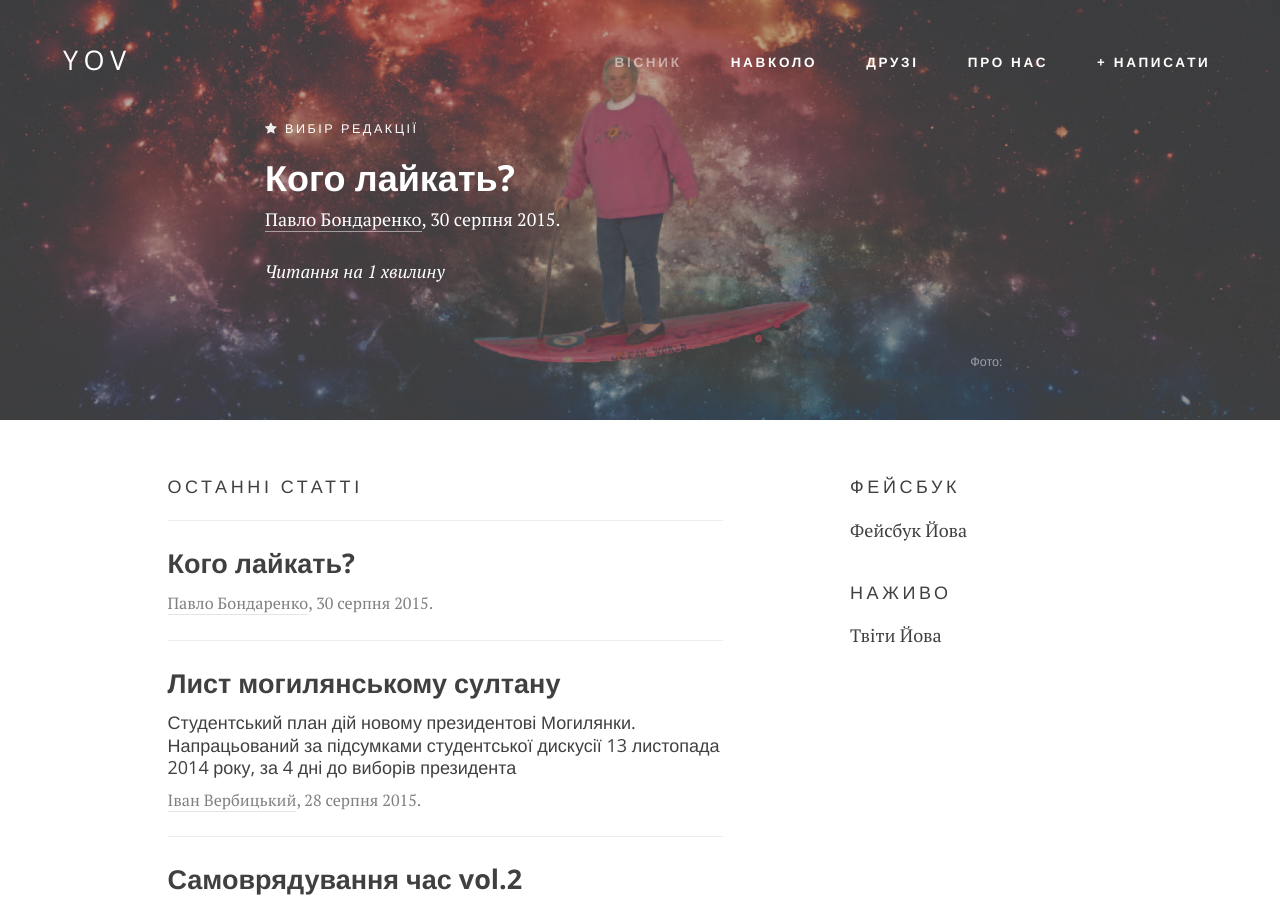
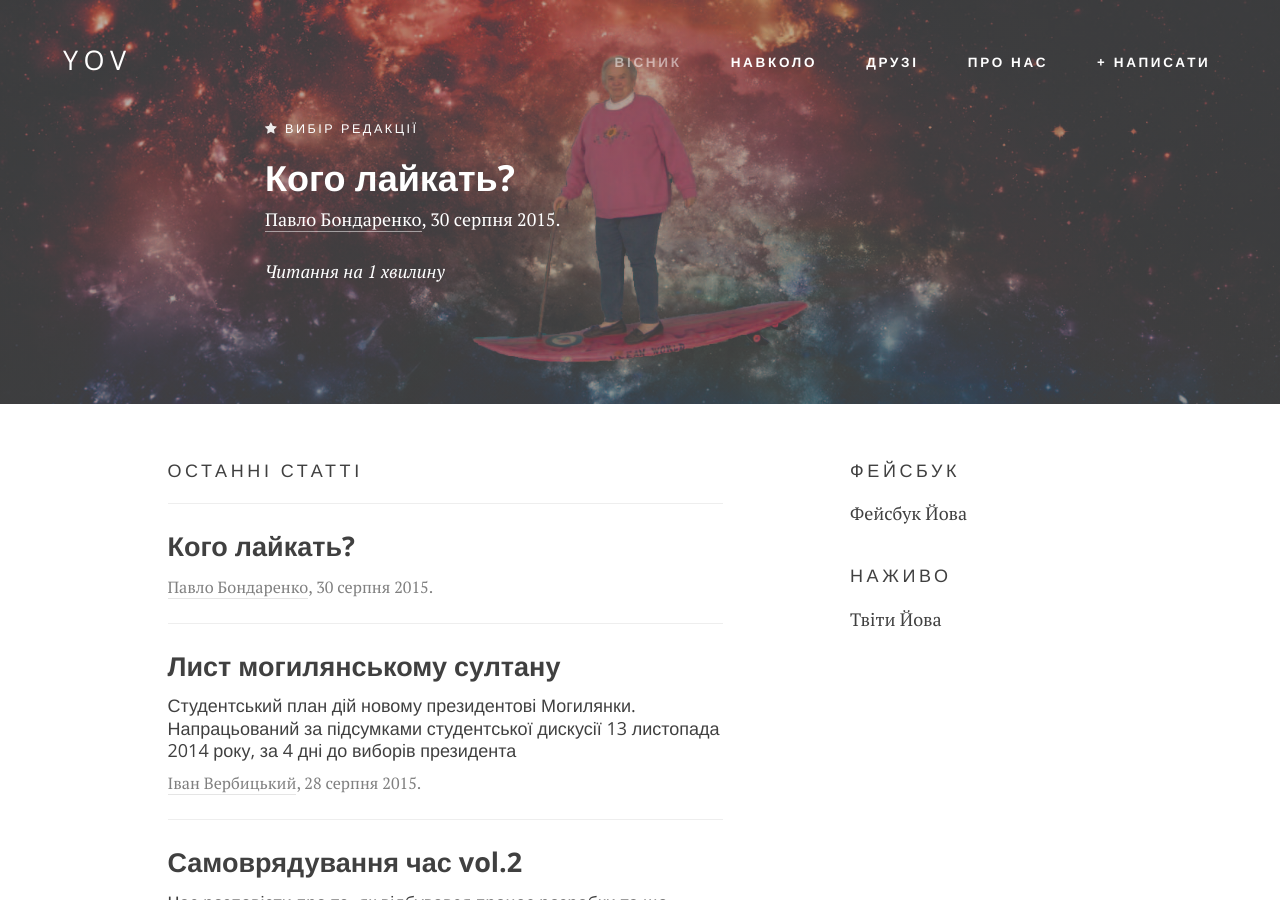
Before and after one commit to boretskyi/boretskyi.github.io, a Jekyll site: the page built from journal/index.html, in a window 1280 px wide and 900 px high. Built offline with Jekyll 4.4.1, drawn with Linux system fonts in a browser that asks for light colours; nearby versions of some CDN libraries; the list of posts is cut into pages by our own code; comment, search, counter and statistics services are not loaded.

Commit message:
Fix image credits

```diff
--- a/_includes/post_header.html
+++ b/_includes/post_header.html
@@ -19,7 +19,7 @@
                         {% if include.link %}
                         </a>
                         {% endif %}
-                        <div class="meta"><span class="post-meta-main">{% if include.post.author_link and include.post.author_link|count > 0 %}<a href="{{ include.post.author_link }}">{{ include.post.author }}</a>{% else %}{{ include.post.author }}{% endif %}, {% include date.html date=include.post.date %}.</span> <a class="comments-link" href="{% include url.html part=include.post.url %}#disqus_thread"></a>
+                        <div class="meta"><span class="post-meta-main">{% if include.post.author_link and include.post.author_link != '' %}<a href="{{ include.post.author_link }}">{{ include.post.author }}</a>{% else %}{{ include.post.author }}{% endif %}, {% include date.html date=include.post.date %}.</span> <a class="comments-link" href="{% include url.html part=include.post.url %}#disqus_thread"></a>
                         </div>
                         <div class="call-to-read">
                             <em>Читання на {% include minutes.html text=include.post.content %}</em>
@@ -28,7 +28,7 @@
                             <i class="fa fa-angle-down"></i>
                         </div>
                         <div class="meta hidden-xs">
-                            {% if include.post.image_credit and include.post.image_credit|count > 0 %}
+                            {% if include.post.image_credit and include.post.image_credit != '' %}
                             <div class="credit">
                                 Фото: {% if include.post.image_credit_link and include.post.image_credit_link|count > 0 %}<a href="{{ include.post.image_credit_link }}">{{ include.post.image_credit }}</a>{% else %}{{ include.post.image_credit }}{% endif %}
                             </div>
--- a/_layouts/journal.html
+++ b/_layouts/journal.html
@@ -39,7 +39,7 @@
               </h3>
               {% endif %}
           </a>
-          <p class="post-meta"><span class="post-meta-main">{% if post.author_link and post.author_link|count > 0 %}<a href="{{ post.author_link }}">{{ post.author }}</a>{% else %}{{ post.author }}{% endif %}, {% include date.html date=post.date %}.</span> <a class="comments-link" href="{% include url.html part=post.url %}#disqus_thread"></a></p>
+          <p class="post-meta"><span class="post-meta-main">{% if post.author_link and post.author_link != '' %}<a href="{{ post.author_link }}">{{ post.author }}</a>{% else %}{{ post.author }}{% endif %}, {% include date.html date=post.date %}.</span> <a class="comments-link" href="{% include url.html part=post.url %}#disqus_thread"></a></p>
       </div>
       <hr>
       {% endfor %}
```
